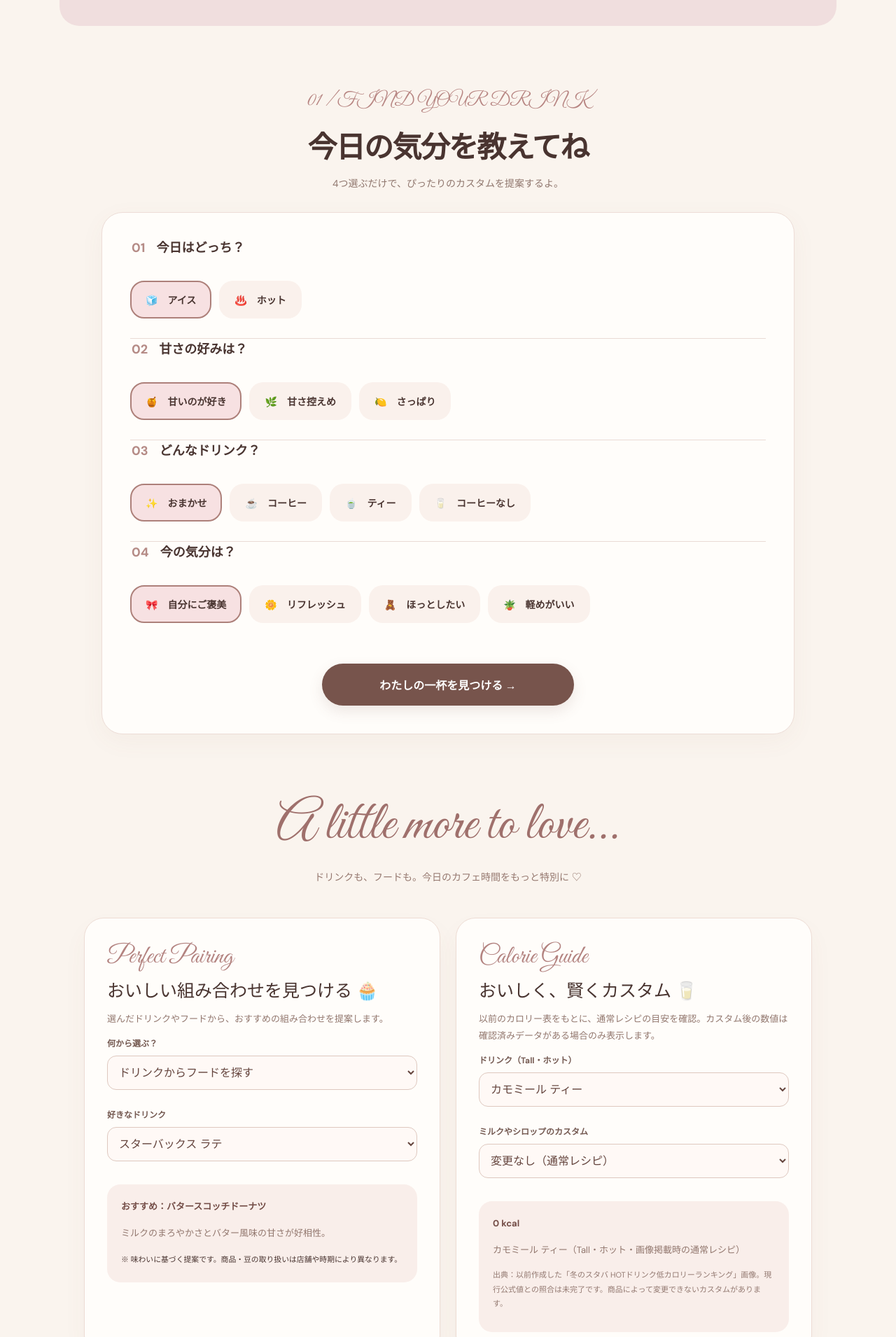
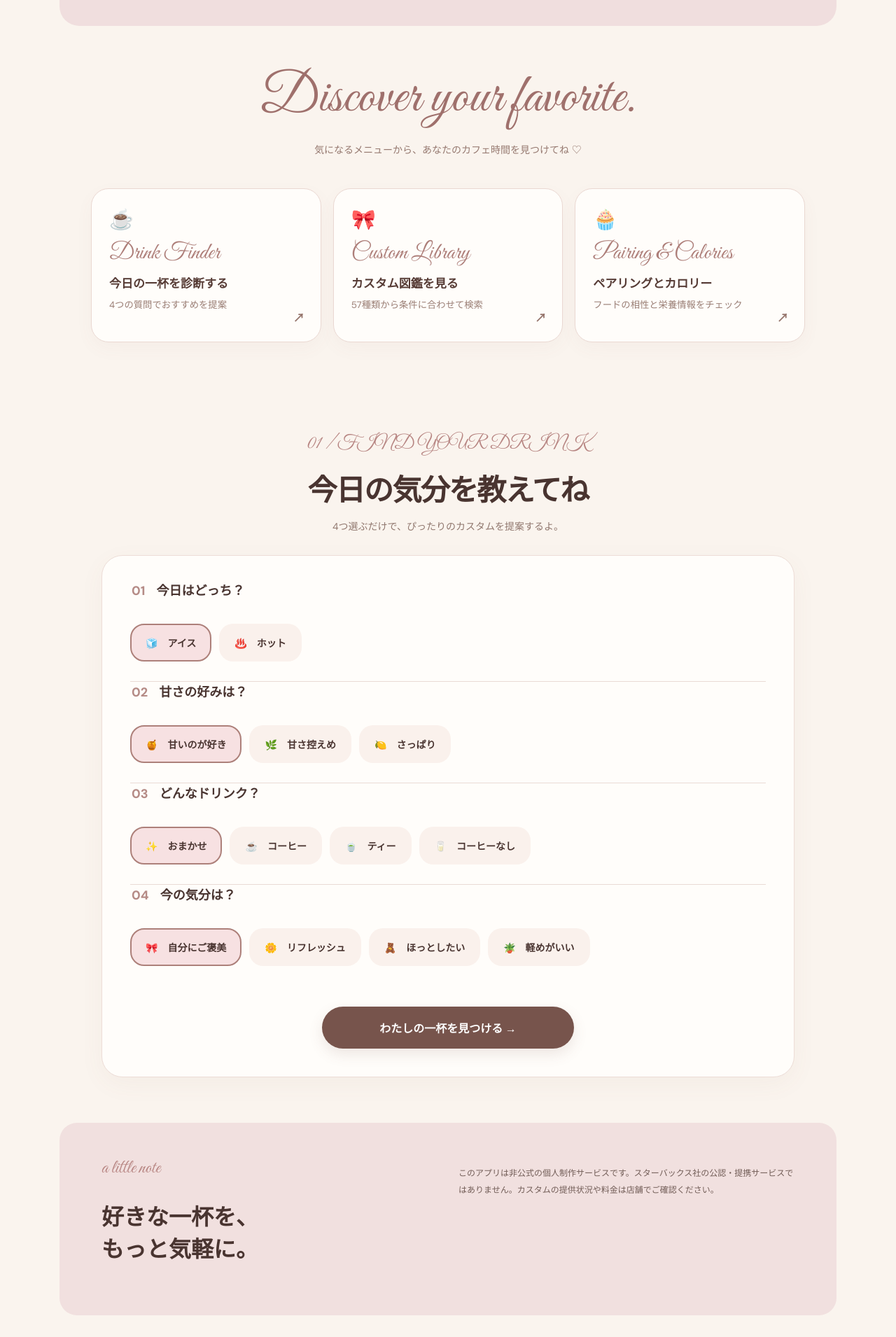
Before and after one commit to s1f10240264/my-drink-finder, a Flask app: page / in a window 1280 px wide. Shown: the part 680-2590 px from the top of the page at 70% size. Run offline with Flask 3, Linux system fonts and the light colour scheme; some web fonts are replaced.

Commit message:
Separate recipe library and cafe tools from minimal home

```diff
--- a/templates/index.html
+++ b/templates/index.html
@@ -1,37 +1,10 @@
-<!doctype html><html lang="ja"><head><meta charset="utf-8"><meta name="viewport" content="width=device-width,initial-scale=1"><meta name="theme-color" content="#144d3d"><meta name="description" content="4つの質問と50種類以上のカスタム候補から一杯が見つかる、非公式ドリンク診断アプリ。"><title>きょう、なに飲む？ | MY DRINK FINDER</title><link rel="stylesheet" href="/static/style.css"><script async src="https://pagead2.googlesyndication.com/pagead/js/adsbygoogle.js?client=ca-pub-8644816884774415" crossorigin="anonymous"></script><link rel="stylesheet" href="/static/cafe-v2.css"></head><body>
-<header class="top"><a href="/" class="brand"><span class="brandmark">♡</span> My Drink Finder</a><a href="#about" class="toplink">このアプリについて ↗</a></header>
+<!doctype html><html lang="ja"><head><meta charset="utf-8"><meta name="viewport" content="width=device-width,initial-scale=1"><meta name="theme-color" content="#faf4ee"><meta name="description" content="4つの質問と50種類以上のカスタム候補から一杯が見つかる、非公式ドリンク診断アプリ。"><title>きょう、なに飲む？ | MY DRINK FINDER</title><link rel="stylesheet" href="/static/style.css"><script async src="https://pagead2.googlesyndication.com/pagead/js/adsbygoogle.js?client=ca-pub-8644816884774415" crossorigin="anonymous"></script><link rel="stylesheet" href="/static/cafe-v2.css"></head><body>
+<header class="top"><a href="/" class="brand"><span class="brandmark">♡</span> My Drink Finder</a><nav class="top-nav" aria-label="メインメニュー"><a href="/#diagnose">診断</a><a href="/customs">カスタム図鑑</a><a href="/cafe-tools">ペアリング・カロリー</a></nav></header>
 <main><section class="hero"><div class="hero-copy"><div class="eyebrow">a little sip of happiness</div><h1>きょう、<br><em>なに飲む？</em></h1><p>その日の気分で、飲みたい一杯が見つかる。<br>カスタムも注文の言い方も、ぜんぶおまかせ。</p><button id="start" class="primary">30秒で診断する <span>↗</span></button><div class="micro">✓ 会員登録なし　✓ 無料　✓ 注文文をコピー</div></div><div class="hero-art" aria-hidden="true"><span class="spark a">✳</span><div class="cup"><div class="straw"></div><div class="lid"></div><div class="cupbody"><div class="leaf">✳</div></div></div><span class="spark b">✦</span><div class="hero-sticker">your<br>perfect<br>sip!</div></div></section>
-<section class="quiz-section" id="diagnose"><div class="section-head"><span class="eyebrow">01 / FIND YOUR DRINK</span><h2>今日の気分を教えてね</h2><p>4つ選ぶだけで、ぴったりのカスタムを提案するよ。</p></div><form id="quiz" class="quiz" novalidate>
+<section class="feature-intro home-menu-intro"><h2 class="cafe-script">Discover your favorite.</h2><p>気になるメニューから、あなたのカフェ時間を見つけてね ♡</p></section><section class="home-menu"><a class="menu-tile" href="/#diagnose"><span class="menu-symbol">☕</span><span class="cafe-script">Drink Finder</span><strong>今日の一杯を診断する</strong><small>4つの質問でおすすめを提案</small><b aria-hidden="true">↗</b></a><a class="menu-tile" href="/customs"><span class="menu-symbol">🎀</span><span class="cafe-script">Custom Library</span><strong>カスタム図鑑を見る</strong><small>57種類から条件に合わせて検索</small><b aria-hidden="true">↗</b></a><a class="menu-tile" href="/cafe-tools"><span class="menu-symbol">🧁</span><span class="cafe-script">Pairing & Calories</span><strong>ペアリングとカロリー</strong><small>フードの相性と栄養情報をチェック</small><b aria-hidden="true">↗</b></a></section><section class="quiz-section" id="diagnose"><div class="section-head"><span class="eyebrow">01 / FIND YOUR DRINK</span><h2>今日の気分を教えてね</h2><p>4つ選ぶだけで、ぴったりのカスタムを提案するよ。</p></div><form id="quiz" class="quiz" novalidate>
 <fieldset><legend><span class="q-num">01</span> 今日はどっち？</legend><div class="choices"><label><input type="radio" name="temp" value="ice" checked><span>🧊　アイス</span></label><label><input type="radio" name="temp" value="hot"><span>♨️　ホット</span></label></div></fieldset>
 <fieldset><legend><span class="q-num">02</span> 甘さの好みは？</legend><div class="choices"><label><input type="radio" name="sweet" value="sweet" checked><span>🍯　甘いのが好き</span></label><label><input type="radio" name="sweet" value="low"><span>🌿　甘さ控えめ</span></label><label><input type="radio" name="sweet" value="fresh"><span>🍋　さっぱり</span></label></div></fieldset>
 <fieldset><legend><span class="q-num">03</span> どんなドリンク？</legend><div class="choices"><label><input type="radio" name="kind" value="any" checked><span>✨　おまかせ</span></label><label><input type="radio" name="kind" value="coffee"><span>☕　コーヒー</span></label><label><input type="radio" name="kind" value="tea"><span>🍵　ティー</span></label><label><input type="radio" name="kind" value="no-coffee"><span>🥛　コーヒーなし</span></label></div></fieldset>
 <fieldset><legend><span class="q-num">04</span> 今の気分は？</legend><div class="choices"><label><input type="radio" name="mood" value="treat" checked><span>🎀　自分にご褒美</span></label><label><input type="radio" name="mood" value="refresh"><span>🌼　リフレッシュ</span></label><label><input type="radio" name="mood" value="relax"><span>🧸　ほっとしたい</span></label><label><input type="radio" name="mood" value="light"><span>🪴　軽めがいい</span></label></div></fieldset><button type="submit" class="primary submit">わたしの一杯を見つける →</button></form></section>
 <section id="results" class="results" hidden aria-live="polite"><div class="section-head"><span class="eyebrow">02 / YOUR PICKS</span><h2>あなたへのおすすめ <span>TOP 3</span></h2><p>気になったドリンクは保存して、次回のお楽しみに。</p></div><div id="cards" class="cards"></div><div class="results-actions"><button class="secondary" id="retry">もう一度診断 ↺</button><button class="secondary" id="share">診断ページをシェア ↗</button></div></section>
-<section class="feature-intro" id="cafe-extras"><h2 class="cafe-script">A little more to love...</h2><p>ドリンクも、フードも。今日のカフェ時間をもっと特別に ♡</p></section>
-<section class="cafe-features" aria-label="ペアリングとカロリー">
- <article class="cafe-feature" id="pairing"><div class="feature-script cafe-script">Perfect Pairing</div><h3>おいしい組み合わせを見つける 🧁</h3><p>選んだドリンクやフードから、おすすめの組み合わせを提案します。</p>
-  <label class="feature-label" for="pair-mode">何から選ぶ？</label><select class="feature-control" id="pair-mode"><option value="drink">ドリンクからフードを探す</option><option value="food">フードからドリンクを探す</option><option value="coffee">コーヒーの焙煎度から探す</option></select>
-  <div id="pair-drink-wrap"><label class="feature-label" for="pair-drink">好きなドリンク</label><select class="feature-control" id="pair-drink"></select></div>
-  <div id="pair-food-wrap" hidden><label class="feature-label" for="pair-food">好きなフード</label><select class="feature-control" id="pair-food"></select></div>
-  <div id="pair-coffee-wrap" hidden><label class="feature-label" for="pair-coffee">コーヒーの好み</label><select class="feature-control" id="pair-coffee"></select></div>
-  <div class="feature-output" id="pair-result" aria-live="polite"></div>
- </article>
- <article class="cafe-feature" id="calories"><div class="feature-script cafe-script">Calorie Guide</div><h3>おいしく、賢くカスタム 🥛</h3><p>以前のカロリー表をもとに、通常レシピの目安を確認。カスタム後の数値は確認済みデータがある場合のみ表示します。</p>
-  <label class="feature-label" for="cal-drink">ドリンク（Tall・ホット）</label><select class="feature-control" id="cal-drink"></select>
-  <label class="feature-label" for="cal-change">ミルクやシロップのカスタム</label><select class="feature-control" id="cal-change"><option value="standard">変更なし（通常レシピ）</option><option value="nonfat">無脂肪ミルクに変更</option><option value="almond">アーモンドミルクに変更</option><option value="oat">オーツミルクに変更</option><option value="soy">豆乳に変更</option><option value="syrup">シロップを変更・追加</option><option value="whip">ホイップを変更</option></select>
-  <div class="feature-output" id="cal-result" aria-live="polite"></div>
- </article>
-</section>
-<section class="library" id="library"><div class="section-head"><span class="eyebrow">03 / CUSTOM LIBRARY</span><h2>カスタム図鑑 <span>♡</span></h2><p>まずは好きな条件を選んでね。57種類の候補から、あなたに合うカスタムだけを表示するよ ♡</p></div>
-<div class="filter-panel"><label class="filter wide">キーワード検索<input id="library-search" type="search" placeholder="抹茶・ゆず・チョコ・ミルク" autocomplete="off"></label>
-<label class="filter">ドリンクの種類<select id="filter-kind"><option value="all">すべて</option><option value="coffee">コーヒー系</option><option value="tea">ティー系</option><option value="no-coffee">コーヒーなし</option></select></label>
-<label class="filter">甘さ<select id="filter-sweet"><option value="all">すべて</option><option value="sweet">甘め</option><option value="low">控えめ</option><option value="fresh">さっぱり</option></select></label>
-<label class="filter">温度<select id="filter-temp"><option value="all">すべて</option><option value="ice">アイス</option><option value="hot">ホット</option></select></label>
-<label class="filter">レシピの分類<select id="filter-origin"><option value="all">すべて</option><option value="existing">以前からある候補</option><option value="idea">新しい組み合わせ案</option></select></label>
-<label class="filter">予算上限<select id="filter-budget"><option value="all">指定なし</option><option value="500">500円以内（確認済みのみ）</option><option value="700">700円以内（確認済みのみ）</option><option value="900">900円以内（確認済みのみ）</option></select></label>
-<label class="filter">カロリー上限<select id="filter-cal"><option value="all">指定なし</option><option value="100">100kcal以内（確認済みのみ）</option><option value="200">200kcal以内（確認済みのみ）</option><option value="300">300kcal以内（確認済みのみ）</option></select></label>
-<label class="filter">追加カスタム料金<select id="filter-free"><option value="all">指定なし</option><option value="zero">追加料金0円（確認済みのみ）</option></select></label></div>
-<p class="filter-note">※価格・カロリー・無料カスタムは公式情報などで確認できたものだけを絞り込み対象にしています。未確認の場合は条件指定時に表示されません。サイズ・地域・時期で変わることがあります。</p>
-<div class="library-bar"><p id="library-count" aria-live="polite">好きな条件を1つ以上選ぶと、おすすめカスタムが表示されるよ ♡</p><button id="clear-filters" class="secondary" type="button">条件をリセット ↺</button></div><div id="library-list" class="library-grid" hidden></div></section>
-<section class="saved" id="saved"><div class="section-head"><span class="eyebrow">04 / YOUR FAVORITES</span><h2>お気に入り <span>♡</span></h2><p>保存したドリンクはこのブラウザに残るよ。</p></div><div id="favorite-list" class="favorite-list"><p>まだ保存したドリンクはありません。</p></div></section>
-<section class="about" id="about"><div><span class="eyebrow">A LITTLE NOTE</span><h2>好きな一杯を、<br>もっと気軽に。</h2></div><div><p>このサイトはドリンク選びをサポートする非公式の個人制作アプリです。スターバックス コーヒー ジャパン株式会社との提携・公認関係はありません。</p><p>掲載内容には過去の企画案と今回新しく作った組み合わせ案が含まれます。実際の注文可否・追加料金・栄養情報は未検証です。正式公開の前に公式メニューや店頭で確認してください。</p><p>ログイン不要。診断回答はサーバーに保存せず、お気に入りのみ利用端末のブラウザに保存します。</p></div></section></main><footer>✳ MY DRINK FINDER <span>Made with a love for coffee & good choices.</span> <span><a href="/privacy">プライバシーポリシー</a>　<a href="/about-site">運営者情報</a>　<a href="/contact">お問い合わせ</a></span></footer><script src="/static/app.js" defer></script><script src="/static/cafe-v2.js" defer></script></body></html>
+<section class="about home-note" id="about"><div><span class="eyebrow">a little note</span><h2>好きな一杯を、<br>もっと気軽に。</h2></div><div><p>このアプリは非公式の個人制作サービスです。スターバックス社の公認・提携サービスではありません。カスタムの提供状況や料金は店舗でご確認ください。</p></div></section></main><footer>✳ MY DRINK FINDER <span>Made with a love for coffee & good choices.</span> <span><a href="/privacy">プライバシーポリシー</a>　<a href="/about-site">運営者情報</a>　<a href="/contact">お問い合わせ</a></span></footer><script src="/static/app.js" defer></script><script src="/static/cafe-v2.js" defer></script></body></html>
```
